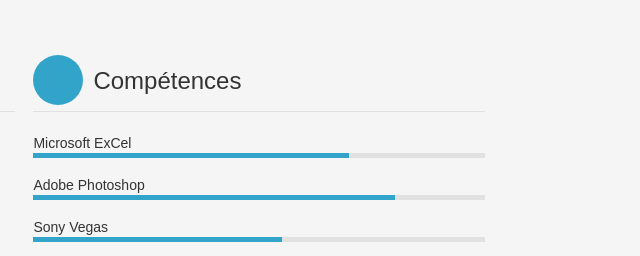
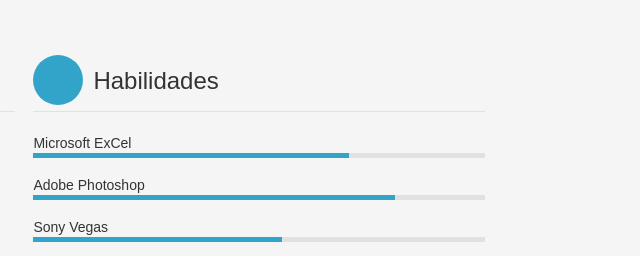
Before and after one commit to fNaiVe/devweb, a plain HTML site: page index.htm in a window 1280 px wide. Shown: the part 245-501 px from the top of the page, 616-1256 px from the left. Drawn offline with Linux system fonts and the light colour scheme; a web font is replaced by a local one.

Commit message:
Update index.htm

```diff
--- a/index.htm
+++ b/index.htm
@@ -69,7 +69,7 @@
 
 			<!-- Skills -->
 			<div class="grid_8 competences">
-				<h3>Compétences</h3>
+				<h3>Habilidades</h3>
 				<ul class="barres">
 					<li data-skills="60">Microsoft ExCel<span style="width: 70%;"></span></li>
 					<li data-skills="80">Adobe Photoshop<span style="width: 80%;"></span></li>
```
